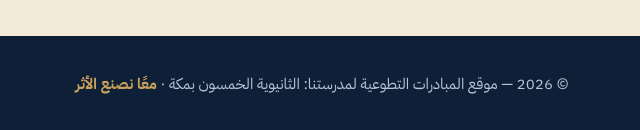
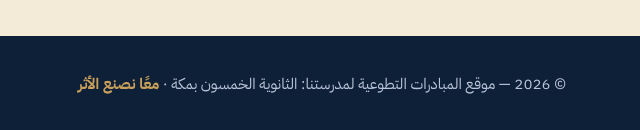
Before and after one commit to ramayan122/tamkeen, a plain HTML site: page volunteering/index.html in a window 1280 px wide. Shown: the part 5099-5229 px from the top of the page, 318-958 px from the left. Drawn offline with Linux system fonts and the light colour scheme.

Commit message:
Update index.html

```diff
--- a/volunteering/index.html
+++ b/volunteering/index.html
@@ -325,7 +325,7 @@
 </main>
 
 <footer>
-  <div class="container"><p>© <span id="y"></span> — موقع المبادرات التطوعية لمدرستنا: الثانيوية الخمسون بمكة · <b>معًا نصنع الأثر</b></p></div>
+  <div class="container"><p>© <span id="y"></span> — موقع المبادرات التطوعية لمدرستنا: الثانوية الخمسون بمكة · <b>معًا نصنع الأثر</b></p></div>
 </footer>
 
 <!-- Lightbox -->
```
